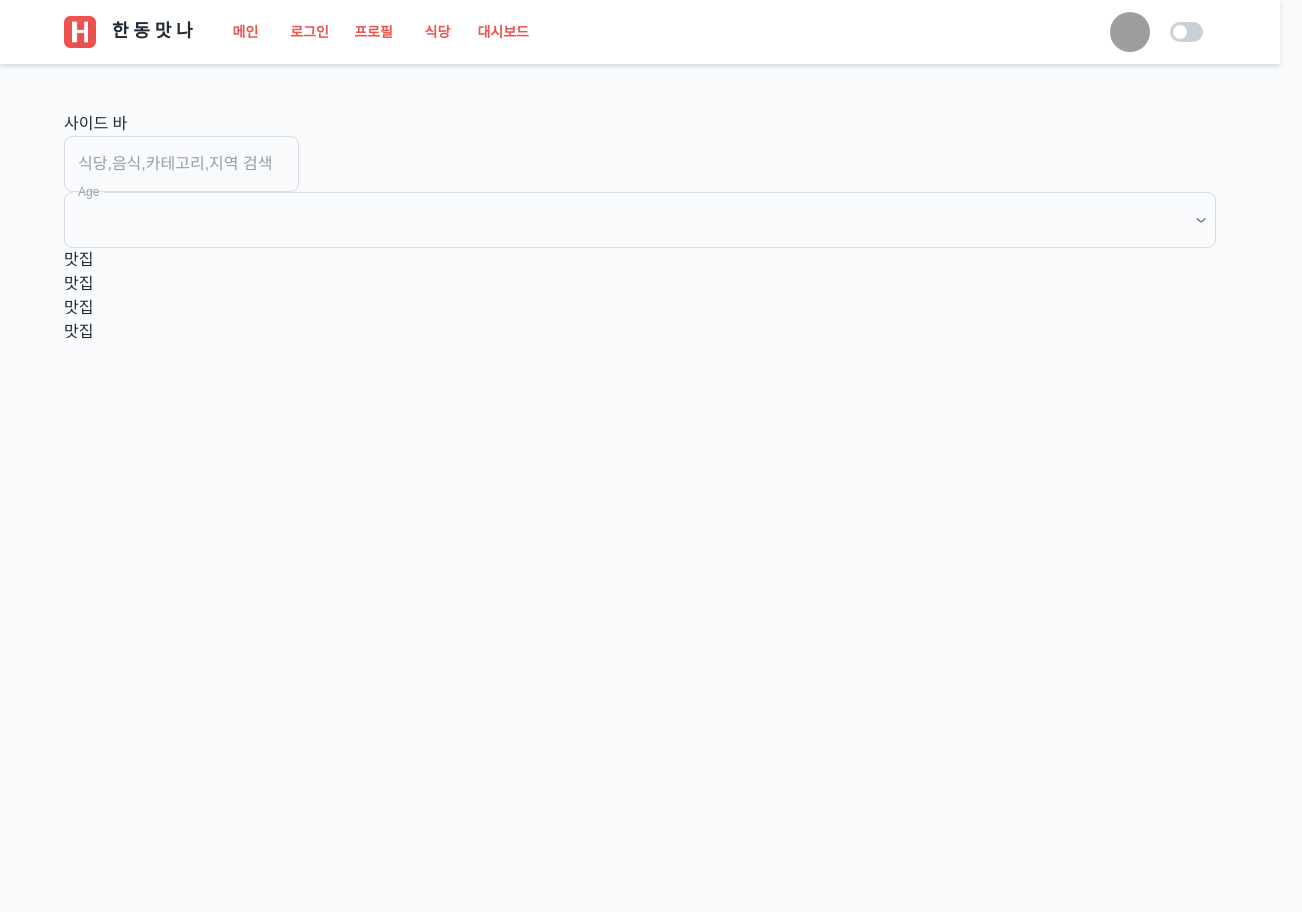
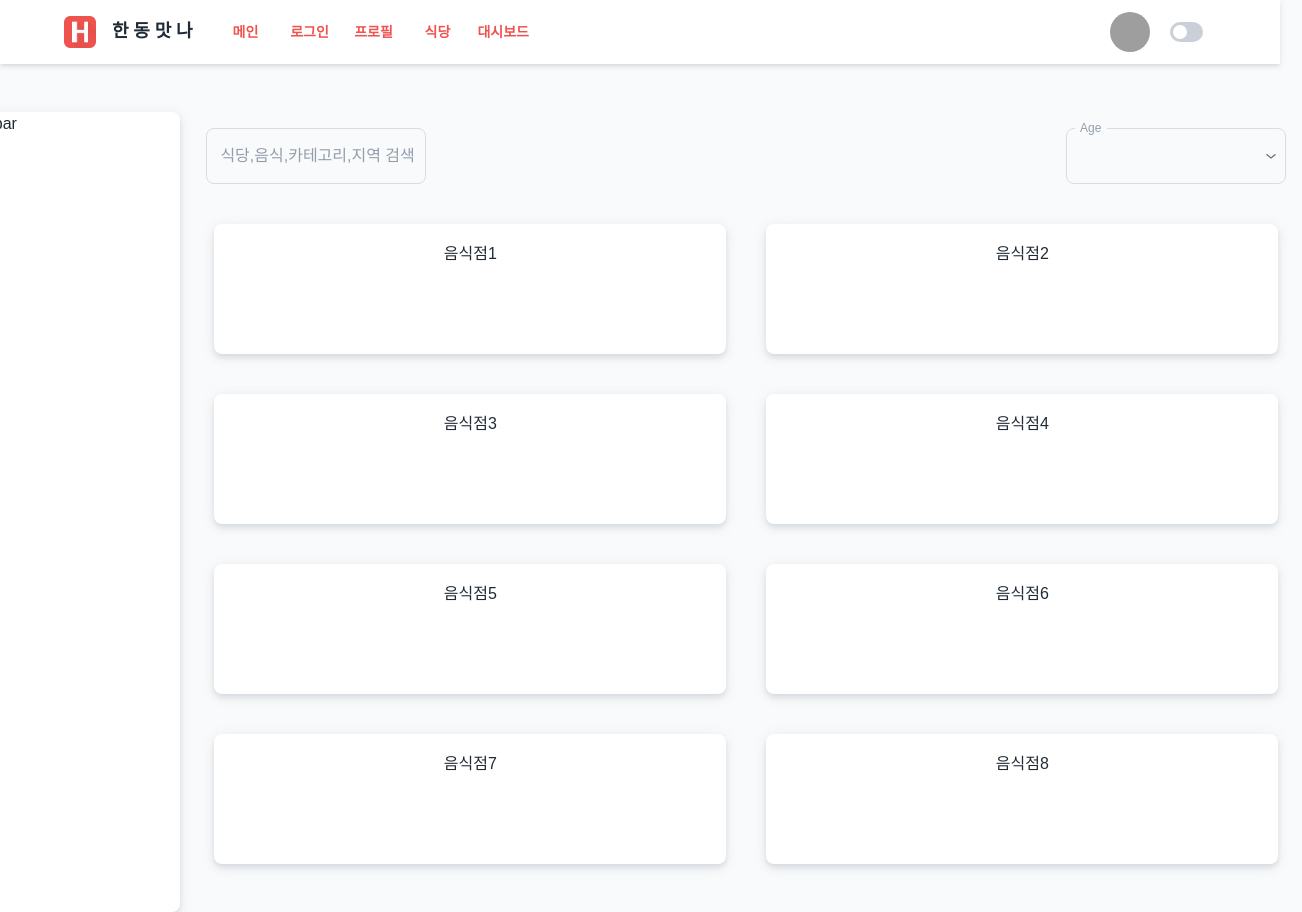
Before and after one commit to hgu-webcamp5/food-handong-front, a React (Create React App) app: page / in a window 1280 px wide. Shown: the whole page, 1302 px wide, since content can reach past the window. Before the commit the page ends 800 px from the top, so only its background shows below. Built offline with nearby package versions, Linux system fonts and the light colour scheme; grey boxes are pictures that could not be loaded.

Commit message:
front main page
outline 80% complete

```diff
--- a/src/pages/Main/index.js
+++ b/src/pages/Main/index.js
@@ -1,13 +1,39 @@
 import {TextFields} from "@mui/icons-material";
-import {Box, TextField , FormControl , InputLabel, Select , MenuItem} from "@mui/material";
+import {
+  Typography,
+  styled,
+  Paper,
+  Box,
+  TextField,
+  FormControl,
+  InputLabel,
+  Select,
+  MenuItem,
+  Grid,
+  makeStyles
+} from "@mui/material";
 import {useState} from "react";
 import SearchRoundedIcon from '@mui/icons-material/SearchRounded';
+import {createTheme , ThemeProvider} from "@mui/material/styles";
 
+const SideBar = styled(Paper)({
+    height: 800,
+    width: 220,
+    border: 1,
+    color: 'secondary.contratext',
+});
+const Item = styled(Paper)({
+  textAlign: 'center',
+  color: 'secondary.contratext',
+  height: 130,
+  lineHeight: '60px',
+});
+// const lightTheme = createTheme({ palette: { mode: 'light' } });
 
 function Main() {
 
-  //
   const [age, setAge] = useState(0);
+  const [restaurants , setRestaurants] = useState([1,2,3,4,5,6,7,8]);
 
   const handleChange = (event) => {
     setAge(event.target.value);
@@ -16,13 +42,20 @@ function Main() {
   return(
   <div>
     <div>
-    <Box>사이드 바</Box>
-    {/*<div>gg</div>*/}
-  </div>
-  <div>
+      <Grid container spacing={5} sx={{ ml:-18 , width : '120%' }}>
+        <Grid item xs={2} >
+              <SideBar elevation={5} >side bar</SideBar>
+        </Grid>
+        <Grid item xs={10}>
+            <Box
+                sx={{
+                    p: 2,
+                    display: 'grid',
+                    gridTemplateColumns: { md: '1fr 1fr' },
+                    gap: 80,
+                }}
+            >
             <TextField id="outlined-basic" label="식당,음식,카테고리,지역 검색" variant="outlined" />
-  </div>
-    <div>
             <FormControl fullWidth>
                 <InputLabel id="demo-simple-select-label"> Age</InputLabel>
                 <Select
@@ -37,16 +70,28 @@ function Main() {
                     <MenuItem value={30}>Thirty</MenuItem>
                 </Select>
             </FormControl>
-    </div>
-    <div>
-      <div>
-        <Box>맛집</Box><Box>맛집</Box>
+            </Box>
+
+            <Box
+                sx={{
+                  p: 3,
+                  display: 'grid',
+                  gridTemplateColumns: { md: '1fr 1fr' },
+                  gap: 5,
+                }}
+            >
+              {restaurants.map((index) => (
+                  <Item key={index} elevation={5}>
+                    {`음식점${index}`}
+                  </Item>
+              ))}
+            </Box>
+        </Grid>
+
+      </Grid>
   </div>
 
-      <div>
-        <Box>맛집</Box><Box>맛집</Box>
-      </div>
-    </div>
+
   </div>
 
   );
```
Lines whose indentation alone changed are shown as unchanged.
